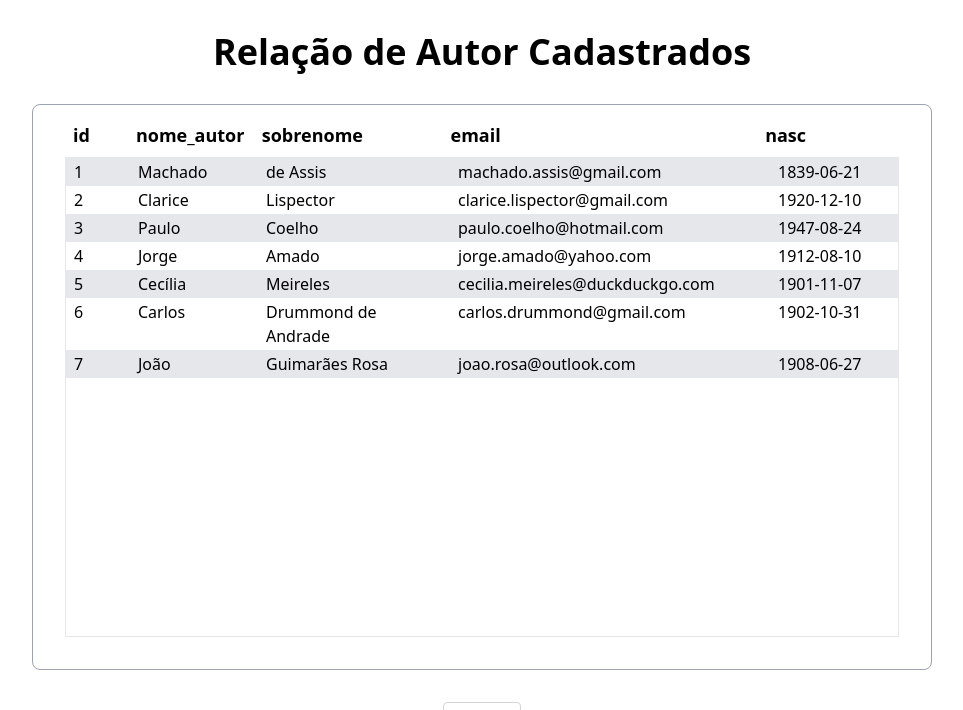
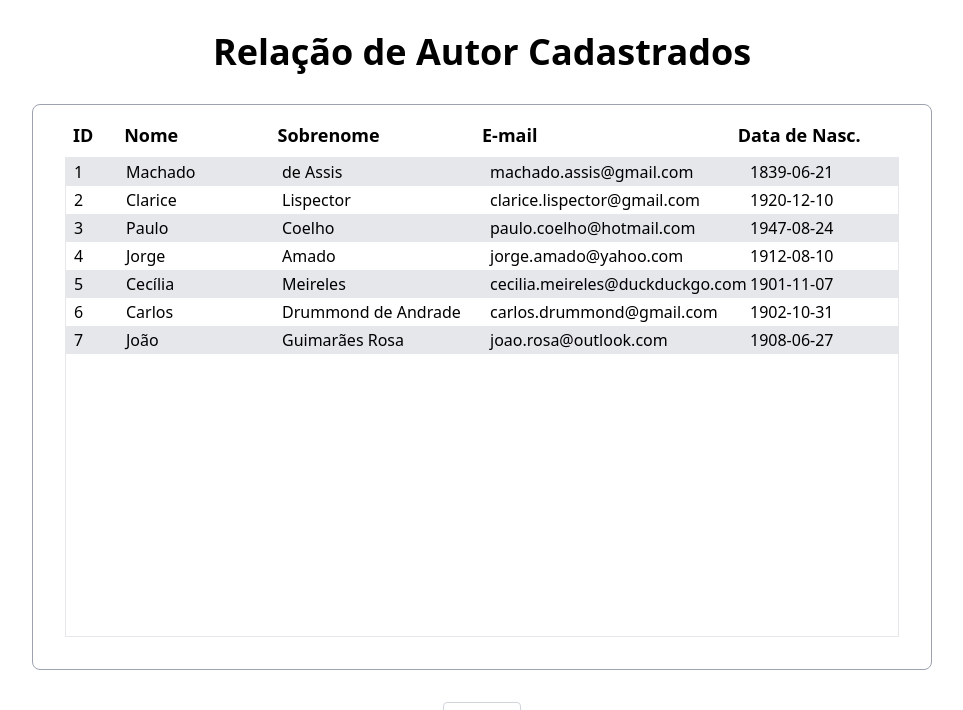
Before and after one commit to rakRandom/php-crud, a PHP site: page /autoria/autor/operacao/listar.php in a window 1280 px wide. Shown: the top 710 px of the page, without its empty margins (158-1121 px from the left). Run offline with PHP 8.4, Linux system fonts and the light colour scheme; data comes from the database, SQL or seed files in the repository.

Commit message:
feat: improve all Autoria's (DB) listar.php layout
made it all equal to the alterar.php, which were already improved

```diff
--- a/src/autoria/autor/operacao/listar.php
+++ b/src/autoria/autor/operacao/listar.php
@@ -30,21 +30,21 @@
             border border-gray-400 rounded-lg
             ">
             <!-- Header -->
-            <div role="row" class="grid grid-cols-[repeat(13,minmax(0,1fr))] text-lg font-semibold mr-4 *:px-2 *:pb-2">
+            <div role="row" class="grid grid-cols-[repeat(16,minmax(0,1fr))] text-lg font-semibold mr-4 *:px-2 *:pb-2">
                 <div role="cell" class="col-span-1">
-                    id
-                </div>
-                <div role="cell" class="col-span-2">
-                    nome_autor
+                    ID
                 </div>
                 <div role="cell" class="col-span-3">
-                    sobrenome
+                    Nome
+                </div>
+                <div role="cell" class="col-span-4">
+                    Sobrenome
                 </div>
                 <div role="cell" class="col-span-5">
-                    email
+                    E-mail
                 </div>
-                <div role="cell" class="col-span-2">
-                    nasc
+                <div role="cell" class="col-span-3">
+                    Data de Nasc.
                 </div>
             </div>
 
@@ -55,21 +55,21 @@
                 ">
                 <?php foreach ($listar_autor as $registro) { ?>
                 <div role="row" class="
-                    grid grid-cols-[repeat(13,minmax(0,1fr))] py-0.5
+                    grid grid-cols-[repeat(16,minmax(0,1fr))] py-0.5
                     ">
                     <div role="cell" class="col-span-1">
                         <?php echo $registro[0]; ?>
                     </div>
-                    <div role="cell" class="col-span-2">
+                    <div role="cell" class="col-span-3">
                         <?php echo $registro[1]; ?>
                     </div>
-                    <div role="cell" class="col-span-3">
+                    <div role="cell" class="col-span-4">
                         <?php echo $registro[2]; ?>
                     </div>
                     <div role="cell" class="col-span-5">
                         <?php echo $registro[3]; ?>
                     </div>
-                    <div role="cell" class="col-span-2">
+                    <div role="cell" class="col-span-3">
                         <?php echo $registro[4]; ?>
                     </div>
                 </div>
```
Also changed, not shown: src/autoria/autoria/operacao/listar.php (+12 -12 lines), src/autoria/livro/operacao/listar.php (+9 -9 lines).
